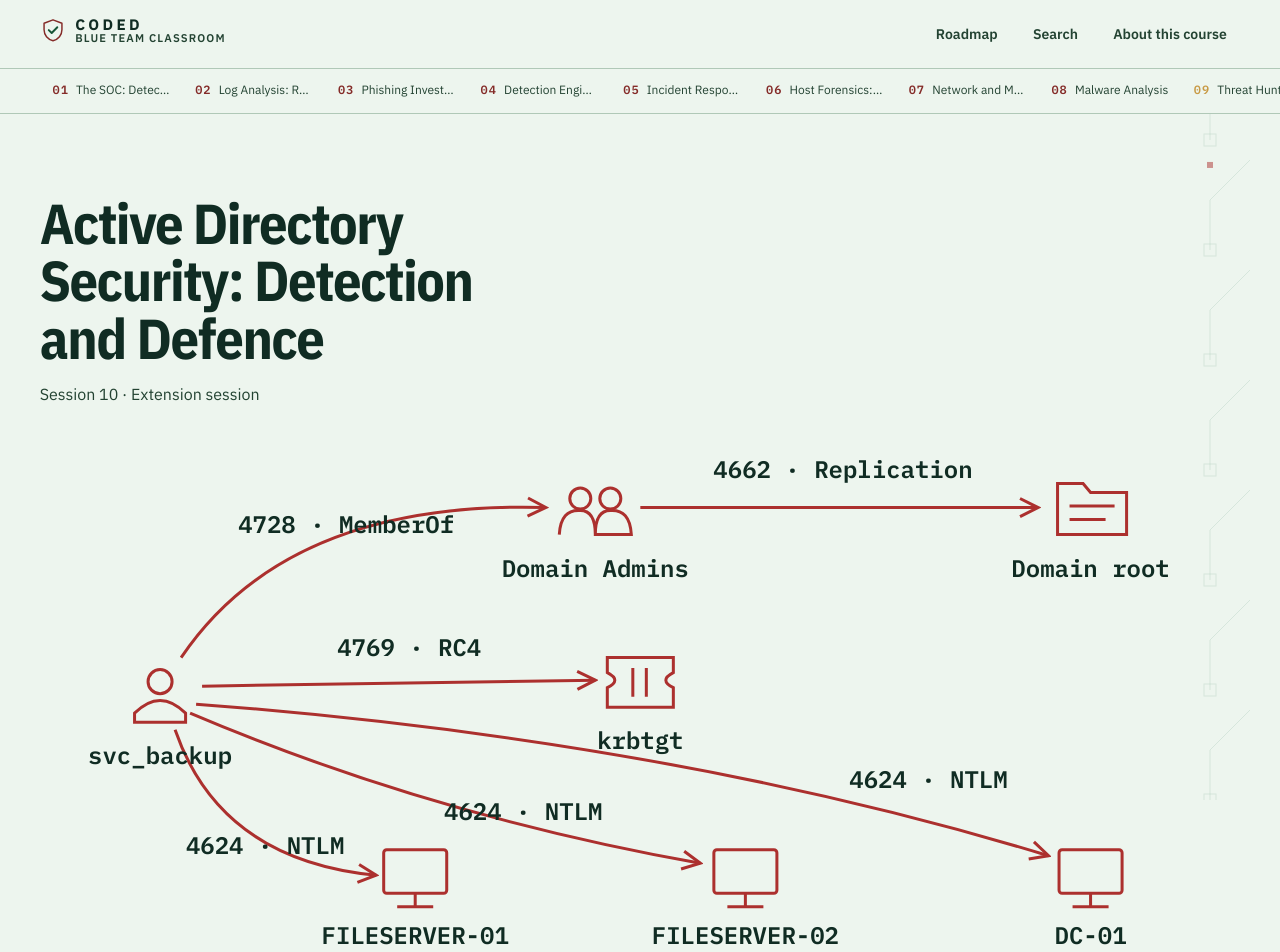
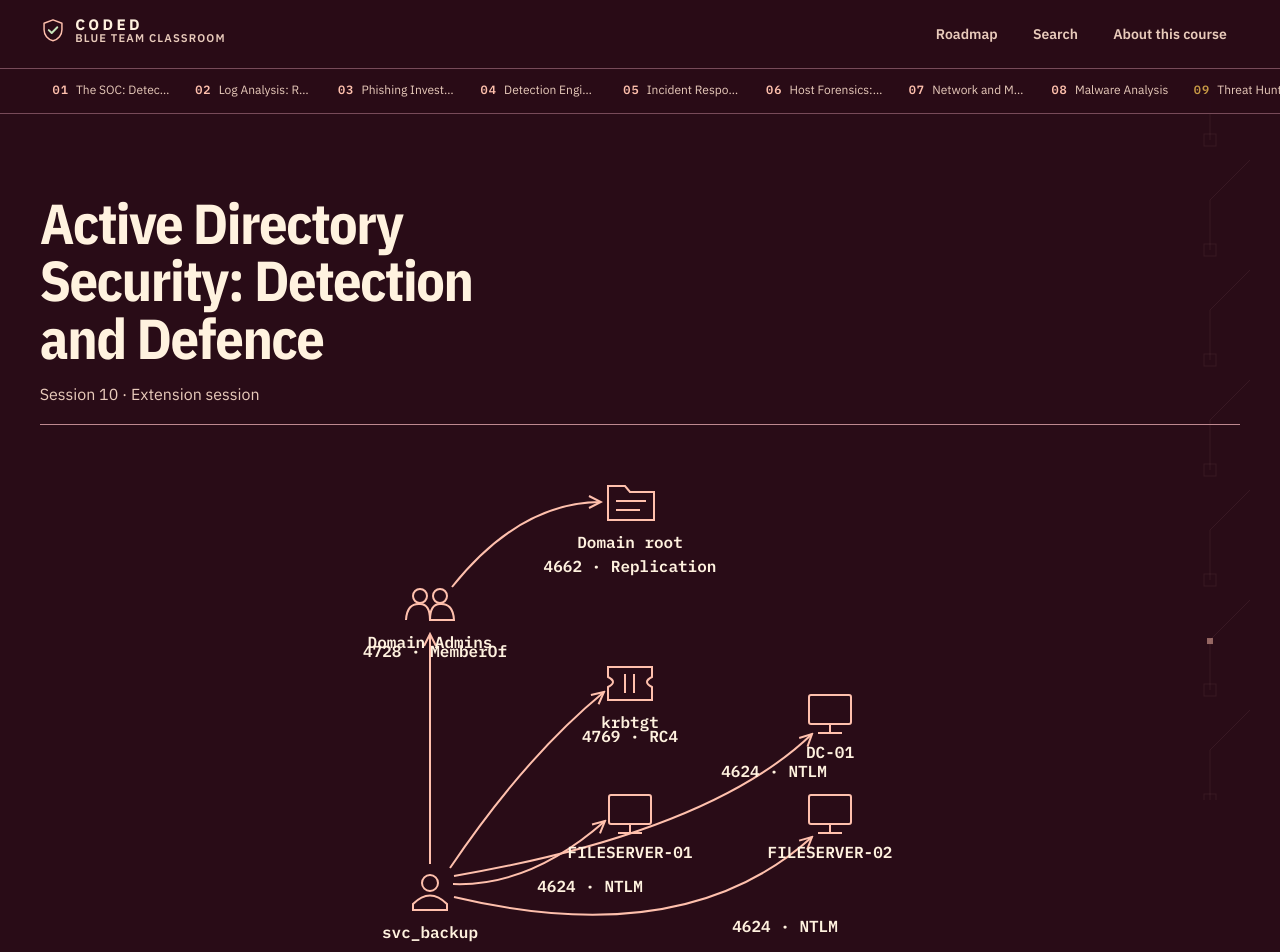
Before and after one commit to The-Ghre/coded-blue-team-classroom, a React (Vite) app: page /session/active-directory-security in a window 1280 px wide. Shown: the top 952 px of the page. Built offline with nearby package versions, Linux system fonts and the light colour scheme.

Commit message:
Replace AD mint world with oxblood vertical privilege climb

```diff
--- a/src/lessons/active-directory-security/AccessGraph.tsx
+++ b/src/lessons/active-directory-security/AccessGraph.tsx
@@ -4,23 +4,23 @@ import { useId } from 'react'
 export function AccessGraph({ reached = 6, compact = false }: { reached?: number; compact?: boolean }) {
   const arrow = useId().replace(/:/g, '')
   const nodes = [
-    { x: 80, y: 170, name: 'svc_backup', kind: 'user', at: 0 },
-    { x: 250, y: 290, name: 'FILESERVER-01', kind: 'computer', at: 1 },
-    { x: 470, y: 290, name: 'FILESERVER-02', kind: 'computer', at: 2 },
-    { x: 700, y: 290, name: 'DC-01', kind: 'computer', at: 3 },
-    { x: 400, y: 160, name: 'krbtgt', kind: 'ticket', at: 4 },
-    { x: 370, y: 45, name: 'Domain Admins', kind: 'group', at: 5 },
-    { x: 700, y: 45, name: 'Domain root', kind: 'directory', at: 6 },
+    { x: 100, y: 435, name: 'svc_backup', kind: 'user', at: 0 },
+    { x: 300, y: 355, name: 'FILESERVER-01', kind: 'computer', at: 1 },
+    { x: 500, y: 355, name: 'FILESERVER-02', kind: 'computer', at: 2 },
+    { x: 500, y: 255, name: 'DC-01', kind: 'computer', at: 3 },
+    { x: 300, y: 225, name: 'krbtgt', kind: 'ticket', at: 4 },
+    { x: 100, y: 145, name: 'Domain Admins', kind: 'group', at: 5 },
+    { x: 300, y: 45, name: 'Domain root', kind: 'directory', at: 6 },
   ]
   const edges = [
-    { d: 'M90 193 Q120 280 224 290', x: 150, y: 276, label: '4624 · NTLM' },
-    { d: 'M100 182 Q260 250 440 282', x: 322, y: 253, label: '4624 · NTLM' },
-    { d: 'M104 176 Q420 200 672 277', x: 592, y: 232, label: '4624 · NTLM' },
-    { d: 'M108 164 L370 160', x: 246, y: 144, label: '4769 · RC4' },
-    { d: 'M94 145 Q165 40 337 45', x: 204, y: 62, label: '4728 · MemberOf' },
-    { d: 'M400 45 L665 45', x: 535, y: 25, label: '4662 · Replication' },
+    { d: 'M123 427 Q200 430 275 364', x: 260, y: 435, label: '4624 · NTLM' },
+    { d: 'M124 440 Q355 495 482 380', x: 455, y: 475, label: '4624 · NTLM' },
+    { d: 'M124 419 Q380 375 482 277', x: 444, y: 320, label: '4624 · NTLM' },
+    { d: 'M120 411 Q195 300 274 235', x: 300, y: 285, label: '4769 · RC4' },
+    { d: 'M100 407 L100 177', x: 105, y: 200, label: '4728 · MemberOf' },
+    { d: 'M122 130 Q190 45 271 45', x: 300, y: 115, label: '4662 · Replication' },
   ]
-  return <div className="ad-graph-scroll" role="region" aria-label="Privilege relationship map; scroll horizontally to inspect all objects" tabIndex={0}><svg className={`ad-graph${compact ? ' ad-graph--compact' : ''}`} viewBox="0 0 800 350" fill="none" stroke="currentColor" role="img" aria-label="Synthetic event map: svc_backup authenticates to two file servers and DC-01 over NTLM, requests an RC4 ticket for krbtgt, joins Domain Admins, then invokes domain replication rights.">
+  return <div className="ad-graph-scroll" role="region" aria-label="Privilege climb: account access, group membership and replication rights; scroll horizontally to inspect all objects" tabIndex={0}><svg className={`ad-graph${compact ? ' ad-graph--compact' : ''}`} viewBox="0 0 620 505" fill="none" stroke="currentColor" role="img" aria-label="Synthetic event map: svc_backup authenticates to two file servers and DC-01 over NTLM, requests an RC4 ticket for krbtgt, joins Domain Admins, then invokes domain replication rights.">
     <defs><marker id={arrow} markerWidth="8" markerHeight="8" refX="7" refY="4" orient="auto"><path d="M1 1 L7 4 L1 7" fill="none" stroke="currentColor" /></marker></defs>
     {edges.map((e, i) => <g key={e.label + i} data-active={reached > i} className="ad-graph__edge"><path pathLength="1" d={e.d} markerEnd={`url(#${arrow})`}/><text x={e.x} y={e.y} textAnchor="middle" fill="currentColor" stroke="none">{e.label}</text></g>)}
     {nodes.map(n => <g key={n.name} transform={`translate(${n.x} ${n.y})`} className="ad-graph__node" data-active={reached >= n.at}>
--- a/src/lessons/active-directory-security/Backdrop.tsx
+++ b/src/lessons/active-directory-security/Backdrop.tsx
@@ -5,15 +5,15 @@ export default function Backdrop({ slideIndex }: StageProps) {
   function draw({ ctx, width, height, t, still }: CanvasFrame) {
     ctx.clearRect(0, 0, width, height)
     // Sparse directory relationships stay at the margin, clear of reading ink.
-    ctx.strokeStyle = '#1b624b'; ctx.globalAlpha = 0.1; ctx.lineWidth = 1
+    ctx.strokeStyle = '#be8990'; ctx.globalAlpha = 0.1; ctx.lineWidth = 1
     const x = width - 30
     for (let i = 0; i < 9; i++) {
       const y = 50 + i * 110
       ctx.beginPath(); ctx.moveTo(x, y); ctx.lineTo(x - 40, y + 40); ctx.lineTo(x - 40, y + 90); ctx.stroke()
       ctx.strokeRect(x - 46, y + 84, 12, 12)
     }
-    ctx.globalAlpha = 0.5; ctx.fillStyle = '#ac302e'
-    const y = still ? height * 0.55 : ((t * 28 + slideIndex * 71) % (height + 30)) - 15
+    ctx.globalAlpha = 0.5; ctx.fillStyle = '#ffc0ad'
+    const y = still ? height * 0.55 : height + 15 - ((t * 28 + slideIndex * 71) % (height + 30))
     ctx.fillRect(x - 43, y, 6, 6); ctx.globalAlpha = 1
   }
   return <CanvasStage draw={draw} maxDpr={1.5} />
--- a/src/lessons/active-directory-security/theme.css
+++ b/src/lessons/active-directory-security/theme.css
@@ -1,21 +1,21 @@
 @media screen {
   :root[data-lesson='active-directory-security'] {
-    --bg: #edf5ee; --bg-raised: #f8fcf8; --surface: #dfebe2; --surface-2: #d4e4d9; --surface-3: #c7dbce; --surface-panel: #e2eee5;
-    --text: #102c23; --text-muted: #234332; --text-dim: #234332;
-    --line: #b0c8b7; --line-strong: #668773; --card: #e5efe7; --card-brd: #a3bcac;
-    --accent: #842b28; --accent-deep: #70201e; --accent-soft: #842b28; --focus: #842b28;
-    --ev-observation: #164b76; --ev-hypothesis: #71501b; --ev-confirmed: #175637; --ev-uncertain: #734173; --ev-response: #24566b; --ev-attack: #842b28;
-    --ev-observation-bg: #dce8ed; --ev-hypothesis-bg: #eee6d5; --ev-confirmed-bg: #d8eadd; --ev-uncertain-bg: #eaddE9; --ev-response-bg: #dae8e8; --ev-attack-bg: #f0ded9;
-    --pillar-endpoint: #164b76; --pillar-network: #734173; --pillar-identity: #71501b; --pillar-cloud: #175637;
+    --bg: #290c17; --bg-raised: #32121f; --surface: #3b1726; --surface-2: #431c2d; --surface-3: #4a2233; --surface-panel: #381522;
+    --text: #fff2df; --text-muted: #e9cbbb; --text-dim: #e9cbbb;
+    --line: #774b59; --line-strong: #be8990; --card: #381522; --card-brd: #90606d;
+    --accent: #ffc0ad; --accent-deep: #ffdac7; --accent-soft: #ffc0ad; --focus: #ffc0ad;
+    --ev-observation: #bddff4; --ev-hypothesis: #f5d69e; --ev-confirmed: #c7e4bb; --ev-uncertain: #e6c2ed; --ev-response: #bce7e1; --ev-attack: #ffc0ad;
+    --ev-observation-bg: #291d30; --ev-hypothesis-bg: #362519; --ev-confirmed-bg: #252a21; --ev-uncertain-bg: #352139; --ev-response-bg: #202b2c; --ev-attack-bg: #42202d;
+    --pillar-endpoint: #bddff4; --pillar-network: #e6c2ed; --pillar-identity: #f5d69e; --pillar-cloud: #c7e4bb;
     --r-sm: 2px; --r-md: 3px; --r-lg: 4px; --r-xl: 4px;
-    accent-color: var(--accent); caret-color: var(--accent); scrollbar-color: #668773 #edf5ee;
-    & ::selection { color: #fff; background: #842b28; }
+    accent-color: var(--accent); caret-color: var(--accent); scrollbar-color: #be8990 #290c17;
+    & ::selection { color: #290c17; background: #ffc0ad; }
     & :focus-visible { outline: 3px solid var(--focus); outline-offset: 4px; }
     & .btn { min-height: 44px; box-shadow: none; }
-    & .btn--primary { background: #842b28; color: #fff; border-color: #842b28; }
-    & .btn--primary:hover { background: #70201e; }
+    & .btn--primary { background: #ffc0ad; color: #290c17; border-color: #ffc0ad; }
+    & .btn--primary:hover { background: #ffdac7; }
     & h1, & h2, & h3 { font-family: 'IBM Plex Sans Condensed', var(--font-sans); text-wrap: balance; }
-    & .ad-hero { display: grid; grid-template-columns: minmax(0, 1fr) minmax(0, 1fr); padding: 2rem 0 3rem; gap: 1rem 3rem; border-bottom: 1px solid var(--line-strong); }
+    & .ad-hero { display: grid; grid-template-columns: minmax(0, 1fr); padding: 2rem 0 3rem; gap: 1rem 3rem; border-bottom: 1px solid var(--line-strong); }
     & .ad-hero h1 { grid-column: 1 / -1; font-size: clamp(2.6rem, 4.4vw, 4.7rem); line-height: 1.02; max-width: 18ch; margin: 0; }
     & .ad-hero__meta { grid-column: 1; color: var(--text-muted); margin: 0; }
     & .ad-hero__map { grid-column: 1 / -1; grid-row: 3; margin: 0; min-width: 0; }
@@ -23,15 +23,15 @@
     & .ad-hero__lead { grid-column: 1 / -1; max-width: 75ch; }
     & .ad-hero__actions { grid-column: 1 / -1; margin-top: 1rem; }
     & .ad-graph-scroll { min-width: 0; max-width: 100%; overflow-x: auto; padding: 1rem 0; }
-    & .ad-graph { min-width: 800px; width: 100%; height: auto; overflow: visible; color: #ac302e; }
-    & .ad-graph__branches { fill: none; stroke: #668773; stroke-width: 1; stroke-dasharray: 3 6; }
-    & .ad-graph__node { fill: var(--bg); stroke: #102c23; stroke-width: 2; }
-    & .ad-graph__node[data-active='true'] { stroke: #ac302e; }
-    & .ad-graph text { stroke: none; fill: #102c23; font-family: var(--font-mono); font-size: 16px; font-weight: 600; }
-    & .ad-graph__edge { color: #668773; }
+    & .ad-graph { min-width: 620px; width: min(100%, 620px); display: block; margin-inline: auto; height: auto; overflow: visible; color: #ffc0ad; }
+    & .ad-graph__branches { fill: none; stroke: #be8990; stroke-width: 1; stroke-dasharray: 3 6; }
+    & .ad-graph__node { fill: var(--bg); stroke: #fff2df; stroke-width: 2; }
+    & .ad-graph__node[data-active='true'] { stroke: #ffc0ad; }
+    & .ad-graph text { stroke: none; fill: #fff2df; font-family: var(--font-mono); font-size: 16px; font-weight: 600; }
+    & .ad-graph__edge { color: #be8990; }
     & .ad-graph__edge path { fill: none; stroke: currentColor; stroke-width: 2; stroke-dasharray: 5 5; }
-    & .ad-graph__edge[data-active='true'] { color: #ac302e; }
-    & .ad-graph__edge[data-active='true'] path { stroke-dasharray: 1; stroke-dashoffset: 0; animation: ad-access-trace 750ms cubic-bezier(.16,1,.3,1) both; }
+    & .ad-graph__edge[data-active='true'] { color: #ffc0ad; }
+    & .ad-graph__edge[data-active='true'] path { stroke-dasharray: 1; stroke-dashoffset: 0; animation: ad-access-trace 600ms cubic-bezier(.16,1,.3,1) both; }
     & .ad-position { position: absolute; right: 18px; top: 17px; display: flex; gap: 1rem; font: 600 .7rem var(--font-mono); color: var(--text-muted); }
     & .ad-title h1 { font-size: clamp(2.5rem, 5vw, 5rem); margin: 0; }
     & .ad-title__subject { font-family: 'IBM Plex Sans Condensed', var(--font-sans); font-size: 2.2rem; margin: .2rem 0 0; }
@@ -46,7 +46,7 @@
     & .adw-kn { font-family: var(--font-mono); font-size: .9em; }
     & .adw-climb__stage { display: grid; grid-template-columns: 1fr; }
     & .adw-climb__section { margin: 0 0 1rem; }
-    & .adw-climb__section .ad-graph { min-width: 800px; }
+    & .adw-climb__section .ad-graph { min-width: 620px; }
     & .adw-climb__section figcaption { display: flex; justify-content: space-between; color: var(--text-muted); font-size: .8rem; }
     & .adw-climb__cols { display: none; }
     & .adw-climb__code { display: grid; grid-template-columns: 4rem 3rem minmax(0, 1fr); gap: .8rem; width: 100%; }
@@ -86,7 +86,12 @@
     & .adw-reset__transmittal { table-layout: fixed; overflow-wrap: anywhere; }
     & .adw-reset__ticket { flex-wrap: wrap; }
     & .evidence__line { min-height: 44px; }
-    & .ad-hero__map .ad-graph { min-height: 230px; }
+    & .ad-hero__map { border-block: 1px solid var(--line-strong); padding-block: 1rem; }
+    & .ad-hero__map .ad-graph { max-height: 520px; }
+    & .ad-title .ad-graph { max-height: 330px; }
+    & .adw-reset__transmittal tr[data-acked="true"] { color: var(--accent); background: var(--surface); }
+    & .adw-reset__held { font-variant-numeric: tabular-nums; }
+    & .adw-reset__ack { display: inline-flex; align-items: center; gap: .4rem; }
     & .present__slide .tasks__list { display: grid; grid-template-columns: repeat(3, minmax(0, 1fr)); gap: 1rem; }
     & .present__slide .tasks__steps { font-size: 1rem; line-height: 1.35; }
 
```
Also changed, not shown: .impeccable/surfaces/src-lessons-active-directory-security-index-ts.md.
